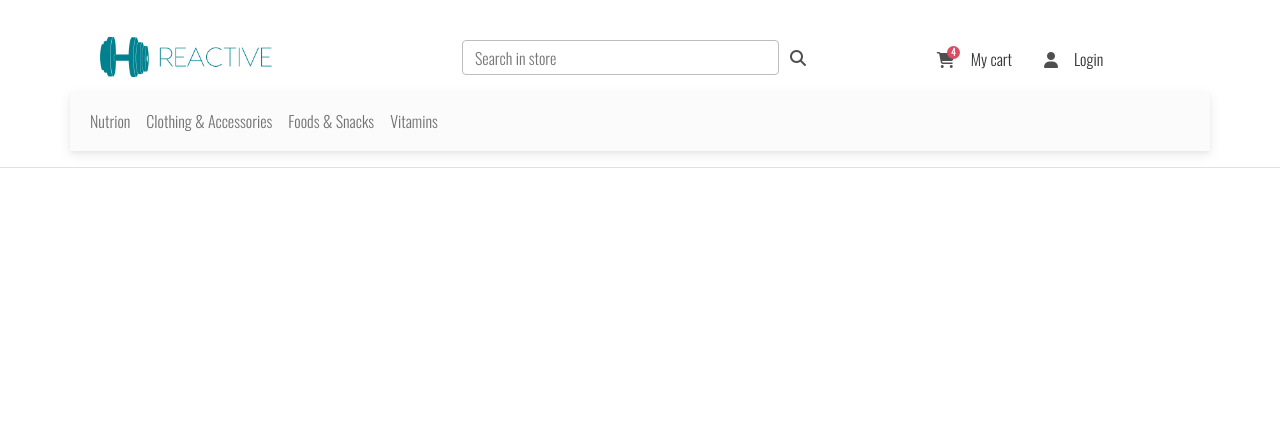
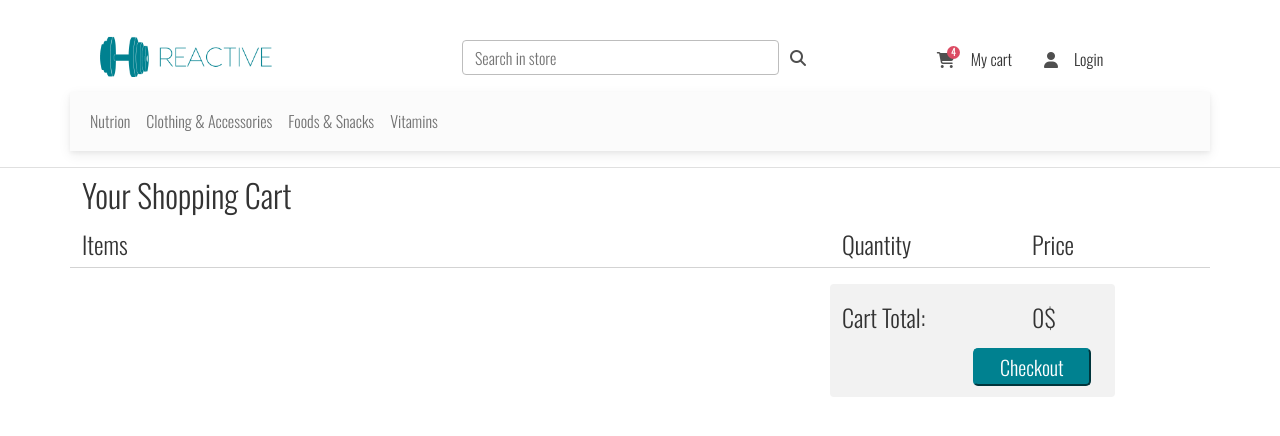
Before and after one commit to ofriaker/reActive, a React (Create React App) app in the folder client/: page /cart in a window 1280 px wide. Shown: the top 436 px of the page. Built offline with nearby package versions, Linux system fonts and the light colour scheme.

Commit message:
added bacid cart design

```diff
--- a/client/src/App.js
+++ b/client/src/App.js
@@ -6,6 +6,7 @@ import AuthPage from './pages/AuthPage';
 import CatagoryPage from './pages/CatagoryPage';
 import HomePage from './pages/HomePage';
 import ProductPage from './pages/ProductPage';
+import CartPage from './pages/CartPage';
 
 
 function App() {
@@ -17,6 +18,7 @@ function App() {
         <Route path='/product' element={<ProductPage />} />
         <Route path='/profile' element={<ProfilePage/>}/>
         <Route path='/catagory' element={<CatagoryPage/>}/>
+        <Route path='/cart' element={<CartPage/>} />
       </Routes>
     </Layout>
   );
--- /dev/null
+++ b/client/src/components/Cart/Cart.css
@@ -0,0 +1,20 @@
+.total {
+    background-color: #F2F2F2;
+    border-radius: 4px;
+    padding: 1%;
+}
+
+.button{
+    font-size: 20px;
+    border-color: #008190;
+    background-color: #008190;
+    border-radius: 5px;
+    color: white;
+    padding-left: 15px;
+    padding-right: 15px;
+}
+
+.button:hover {
+    background-color: #005862;
+    border-color: #005862;
+}
--- /dev/null
+++ b/client/src/components/Cart/Cart.js
@@ -0,0 +1,39 @@
+import './Cart.css';
+import { useState } from 'react';
+
+const Cart = () => {
+    let [totalPrice, setTotalPrice] = useState(0);
+
+    return (
+        <div className="container">
+            <div className='row mt-2'>
+                <h2>Your Shopping Cart </h2>
+            </div>
+            <div className="row mt-2">
+                <h4 className="col-md-8">Items</h4>
+                <h4 className="col-md-2">Quantity</h4>
+                <h4 className="col-md-2">Price</h4>
+                <hr></hr>
+            </div>
+            <div>
+                {/* items itmes */}
+            </div>
+            <div className="row">
+                <div className="col-md-8"></div>
+
+                <div className="col-md-3 total">
+                    <div className='row mt-2'>
+                        <h4 className='col-md-8'>Cart Total:</h4>
+                        <h4 className='col-md-4'>{totalPrice}$</h4>
+                    </div>
+                    <div className='row mt-2'>
+                        <i className='col-md-6'></i>
+                        <button className='col-md-5 button'>Checkout</button>
+                    </div>
+                </div>
+            </div>
+        </div>
+    );
+}
+
+export default Cart;
--- a/client/src/index.css
+++ b/client/src/index.css
@@ -20,4 +20,5 @@ h4,
 h5,
 h6 {
   font-family: 'Oswald', sans-serif;
+  color: #333333;
 }
--- /dev/null
+++ b/client/src/pages/CartPage.js
@@ -0,0 +1,7 @@
+import Cart from '../components/Cart/Cart';
+
+const CartPage = () => {
+    return <Cart />;
+};
+
+export default CartPage;
```
Also changed, not shown: client/src/components/Cart/CartItem.js (added).
